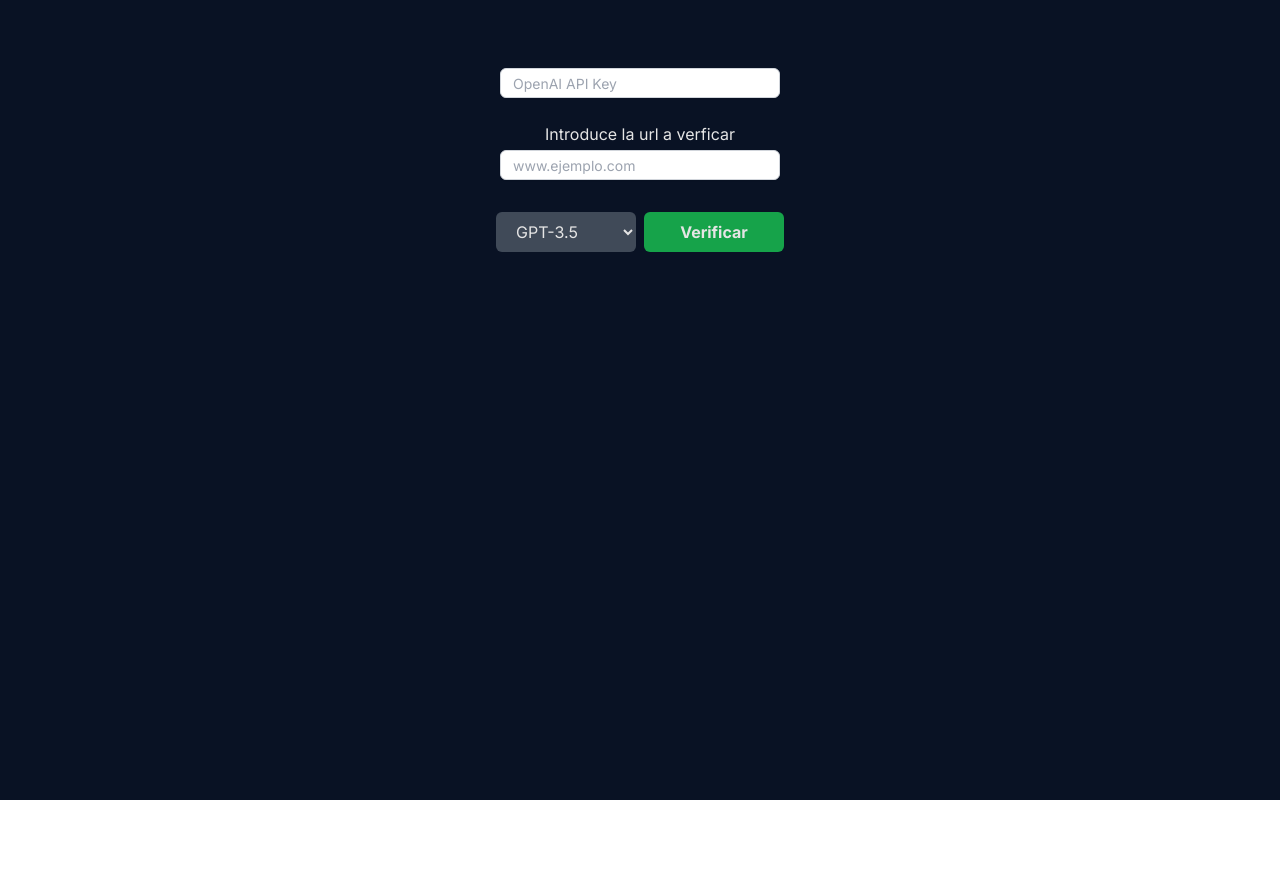
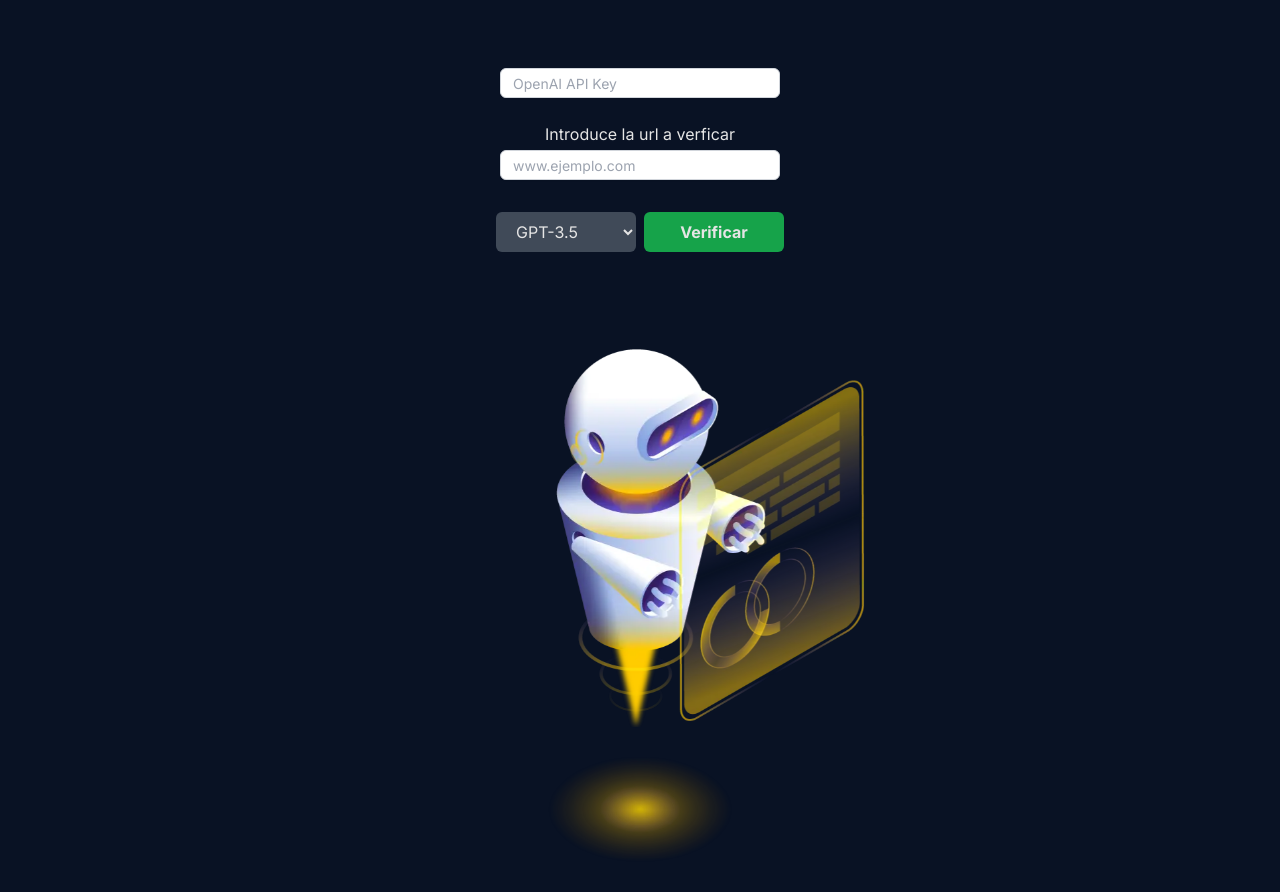
Before and after one commit to yessenia22c/ai_detecta_estafa, a Next.js app: page / in a window 1280 px wide. Shown: the top 892 px of the page. Before the commit the page ends 800 px from the top, so only its background shows below. Built offline with nearby package versions, Linux system fonts and the light colour scheme.

Commit message:
Refactor page component to include lazy loading for images

```diff
--- a/src/app/page.tsx
+++ b/src/app/page.tsx
@@ -107,7 +107,11 @@ export default function Home() {
           </div>
 
         </div>
-
+        <div className={` ${verificando? "hidden": ""} flex flex-col m-0 justify-center items-center`}>
+          <img className="w-[530px] animate-upDown" src="/robot-analizando-1.webp" alt="un robot analizando un sitio web"/>
+          <img className="w-[480px] animate-upDownScala" src="/luz-robot.webp" alt="luz del robot" />
+        </div>
+        {/* <video className="mix-blend-screen" width="520" height="520" src="/robot-analizando.webm" loop autoPlay muted></video> */}
           {existeData ?
            <Resultados responseString={responseString}></Resultados>:
            <div className={ ` ${verificando? "block": "hidden"} "flex justify-center items-center py-16`}>
--- a/src/components/Resultados.tsx
+++ b/src/components/Resultados.tsx
@@ -10,7 +10,9 @@ export const Resultados : React.FC<Props> = ({responseString}) => {
     <div className="xl:w-[900px] flex flex-col justify-center items-center m-4">
         <RadialChart confiable={responseString?.data.probabilidad_confiable} estafa={responseString?.data.probabilidad_estafa}></RadialChart>
 
-        <a className=" bg-blue-900 rounded-md p-2" href="#resultados" >Ver resultados</a>
+        <a href="#resultados" >
+        <svg xmlns="http://www.w3.org/2000/svg" height="50px" viewBox="0 -960 960 960" width="50px" fill="#2a9d90"><path d="m480-340 180-180-57-56-123 123-123-123-57 56 180 180Zm0 260q-83 0-156-31.5T197-197q-54-54-85.5-127T80-480q0-83 31.5-156T197-763q54-54 127-85.5T480-880q83 0 156 31.5T763-763q54 54 85.5 127T880-480q0 83-31.5 156T763-197q-54 54-127 85.5T480-80Z"/></svg>
+        </a>
         <br />
         <h3 className="text-white text-[16px] py-4 flex gap-2">
         <svg xmlns="http://www.w3.org/2000/svg" height="24px" viewBox="0 -960 960 960" width="24px" fill="#e8eaed"><path d="M480-80q-82 0-155-31.5t-127.5-86Q143-252 111.5-325T80-480q0-83 31.5-155.5t86-127Q252-817 325-848.5T480-880q83 0 155.5 31.5t127 86q54.5 54.5 86 127T880-480q0 82-31.5 155t-86 127.5q-54.5 54.5-127 86T480-80Zm0-82q26-36 45-75t31-83H404q12 44 31 83t45 75Zm-104-16q-18-33-31.5-68.5T322-320H204q29 50 72.5 87t99.5 55Zm208 0q56-18 99.5-55t72.5-87H638q-9 38-22.5 73.5T584-178ZM170-400h136q-3-20-4.5-39.5T300-480q0-21 1.5-40.5T306-560H170q-5 20-7.5 39.5T160-480q0 21 2.5 40.5T170-400Zm216 0h188q3-20 4.5-39.5T580-480q0-21-1.5-40.5T574-560H386q-3 20-4.5 39.5T380-480q0 21 1.5 40.5T386-400Zm268 0h136q5-20 7.5-39.5T800-480q0-21-2.5-40.5T790-560H654q3 20 4.5 39.5T660-480q0 21-1.5 40.5T654-400Zm-16-240h118q-29-50-72.5-87T584-782q18 33 31.5 68.5T638-640Zm-234 0h152q-12-44-31-83t-45-75q-26 36-45 75t-31 83Zm-200 0h118q9-38 22.5-73.5T376-782q-56 18-99.5 55T204-640Z"/></svg>
```
